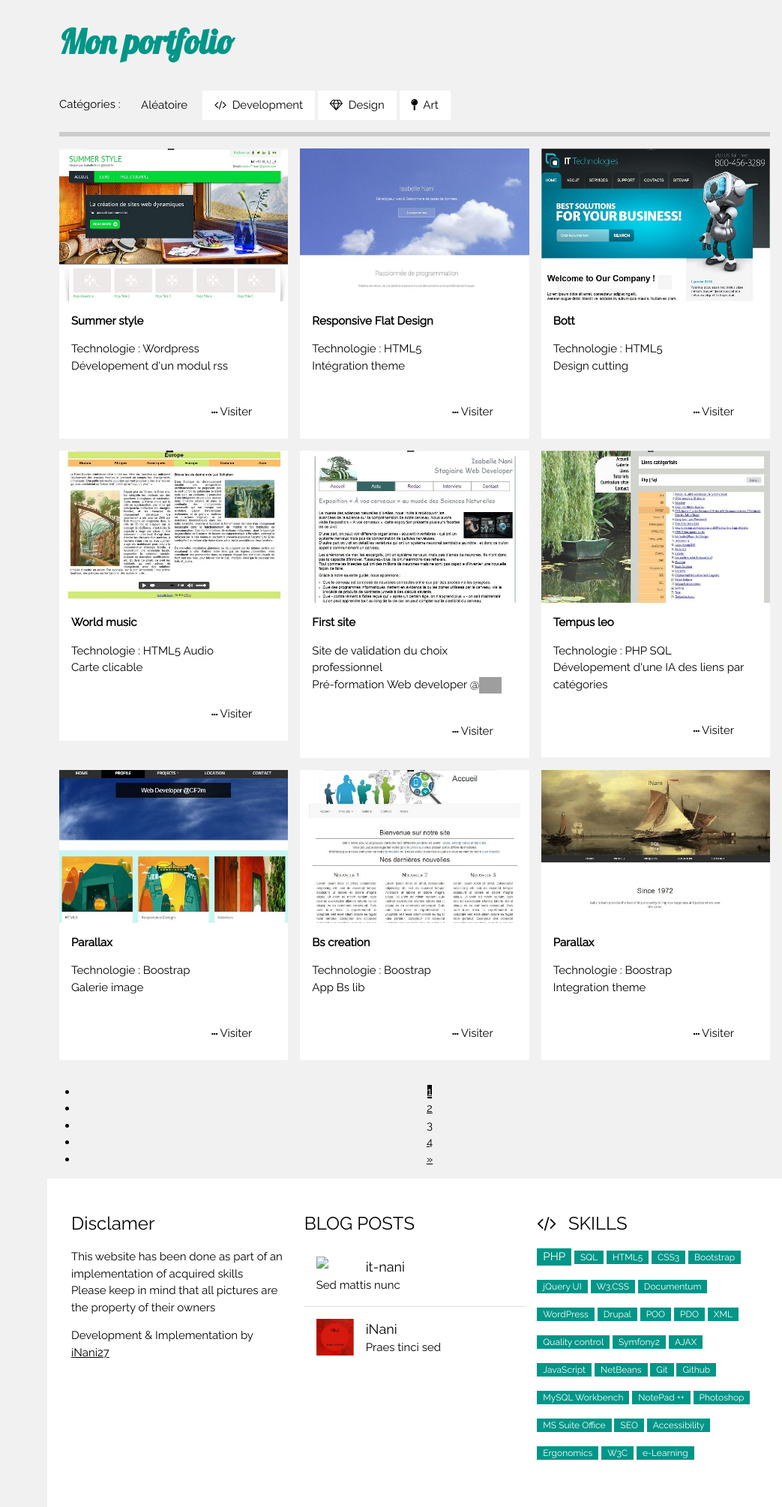
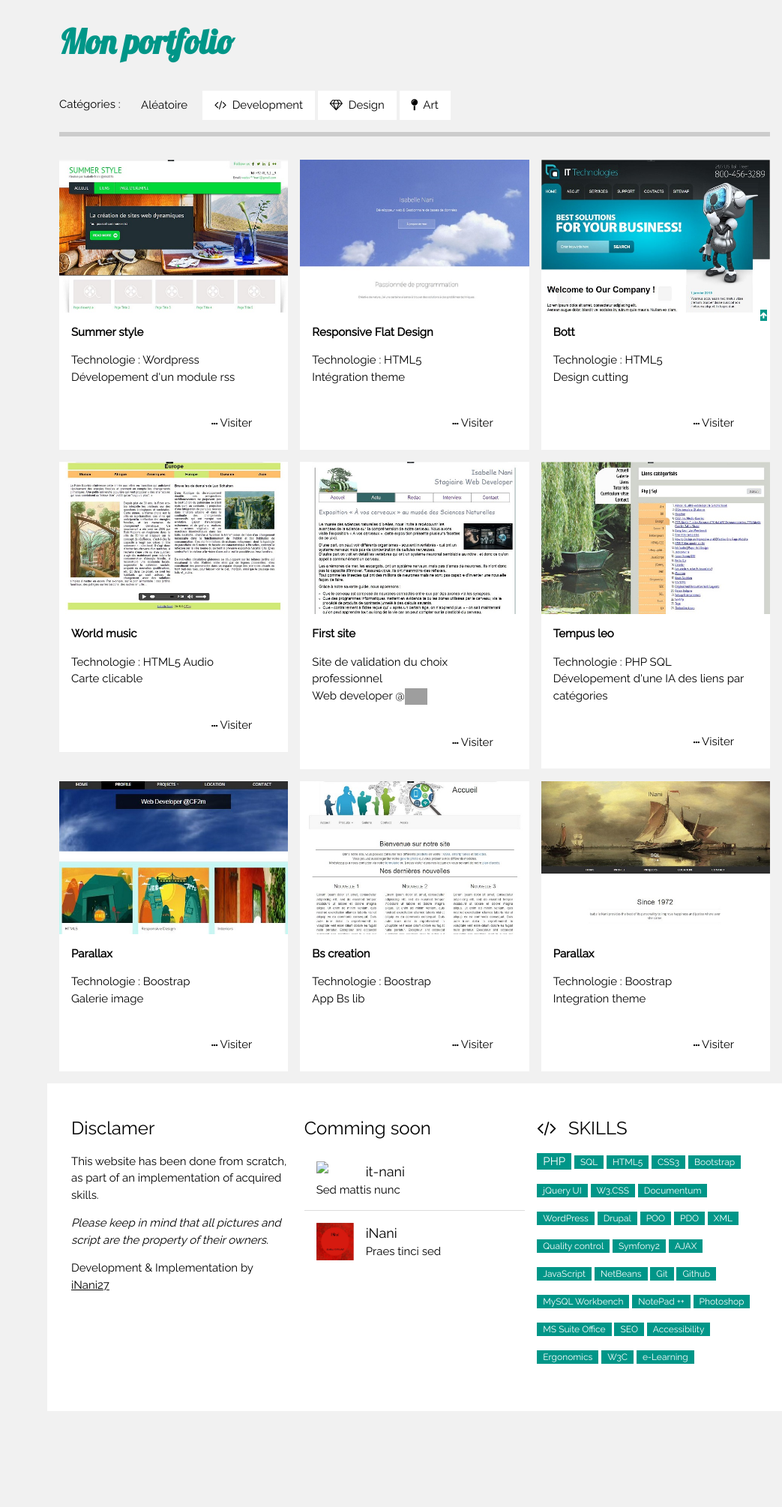
Before and after one commit to iNani27/w3-portfolio, a PHP site: page /bootstrap_theinani/w3/index.php in a window 1280 px wide. Shown: the part 369-2379 px from the top of the page at 75% size, without its empty margins (237-1280 px from the left). After the commit the page ends 2251 px from the top, so only its background shows below. Run offline with PHP 8.4, Linux system fonts and the light colour scheme; some libraries are stand-ins or nearby versions; grey boxes are pictures that could not be loaded.

Commit message:
scrollToTop ripple effect Signed-off-by:Isabelle Nani Dev <Isabelle Nani Dev@192.168.1.2>

```diff
--- a/w3/about.php
+++ b/w3/about.php
@@ -19,7 +19,6 @@ include_once 'view/inc/meta.php';
         <!-- Header -->
         <header class="w3-container">
             <a href="#"><img src="view/img/isabelleNaniSqL.png" style="width:65px;" class="w3-circle w3-right w3-margin w3-hide-large w3-hover-opacity"></a>
-            <span id="top" title="scrollToTop"></span>
             <span class="w3-opennav w3-hide-large w3-xxlarge w3-hover-text-grey" onclick="w3_open()"><i class="fa fa-bars"></i></span>
             <h1 class="w3-animate-opacity w3-font-3 w3-text-teal w3-lobster font-effect-brick-sign"><b>Looking for PHP SQL Web Dev ?</b></h1>
             <p>I'm a proactive team player, with eyes for details, and abilities to resolve technical issues, I’m willing to develop
@@ -36,7 +35,7 @@ include_once 'view/inc/meta.php';
 
         <!-- scrollToTop -->
         <p>
-            <a href="#top" id="scrollToTop" class="w3-btn-floating w3-ripple w3-teal w3-tiny w3-right"> <i class="fa fa-arrow-up" aria-hidden="true"></i></a>
+            <a href="about.php#top" id="scrollToTop" class="w3-btn-floating w3-ripple w3-teal w3-tiny w3-right"> <i class="fa fa-arrow-up" aria-hidden="true"></i></a>
         </p>
 
         <!-- Work -->
--- a/w3/index.php
+++ b/w3/index.php
@@ -13,6 +13,8 @@ include_once 'view/inc/meta.php';
 
     <!-- !PAGE CONTENT! -->
     <div class="w3-main" style="margin-left:300px">
+        <span id="top" title="scrollToTop"></span>
+
 
         <!-- Header -->
         <header class="w3-container">
@@ -28,6 +30,16 @@ include_once 'view/inc/meta.php';
             </div>
         </header>
 
+
+        <!-- scrollToTop -->
+        <p>
+            <a href="index.php#top" id="scrollToTop" class="w3-btn-floating w3-ripple w3-teal w3-tiny w3-right"> <i class="fa fa-arrow-up" aria-hidden="true"></i></a>
+        </p>
+
+
+
+
+
         <!-- First Photo Grid-->
         <div class="w3-row-padding">
             <div class="w3-third w3-container w3-margin-bottom">
@@ -38,7 +50,7 @@ include_once 'view/inc/meta.php';
                     <p><b>Summer style</b></p>
                     <p>
                         Technologie : Wordpress<br />
-                        Dévelopement d'un modul rss
+                        Dévelopement d'un module rss
                     </p>
                     <p><a class="w3-btn w3-margin w3-right" href="http://localhost/wordpress/index.php/page-d-exemple/rss-favorite-feeds/" target="_blank" alt="Bientôt"><i class="w3-tiny fa fa-ellipsis-h"> </i> Visiter</a></p>
                 </div>
@@ -94,7 +106,7 @@ include_once 'view/inc/meta.php';
                     <p><b>First site </b></p>
 
                     <p>Site de validation du choix professionnel<br />
-                        Pré-formation Web developer @<a target="_blank" href="http://www.cf2m.be/portfolio/web1/"><img width="11%" src="http://stagiaires.cf2m.be/web2015/isabelle/prefo2014/images/logo_cf2m_small_reflect.png" alt="CF2m"></a></p>
+                        Web developer @<a target="_blank" href="http://www.cf2m.be/portfolio/web1/"><img width="11%" src="http://stagiaires.cf2m.be/web2015/isabelle/prefo2014/images/logo_cf2m_small_reflect.png" alt="CF2m"></a></p>
                     <p><a class="w3-btn w3-margin w3-right" href="http://stagiaires.cf2m.be/web2015/isabelle/prefo2014/index.html" target="_blank" alt="Bientôt"><i class="w3-tiny fa fa-ellipsis-h"> </i> Visiter</a></p>
                 </div>
             </div>
@@ -156,7 +168,7 @@ include_once 'view/inc/meta.php';
             </div>
         </div>
         <!-- Pagination -->
-        <div class="w3-center w3-padding-jumbo">
+      <!--  <div class="w3-center w3-padding-jumbo">
             <ul class="w3-pagination">
                 <li><a class="w3-black" href="#">1</a></li>
                 <li><a class="w3-hover-black" href="#">2</a></li>
@@ -165,7 +177,7 @@ include_once 'view/inc/meta.php';
                 <li><a class="w3-hover-black" href="#">»</a></li>
             </ul>
         </div>
-
+-->
         <!-- Footer - begin -->
         <?php
         include_once 'view/inc/footer.php';
--- a/w3/view/css/styles.css
+++ b/w3/view/css/styles.css
@@ -16,3 +16,5 @@ html,body,h1,h2,h3,h4,h5 {font-family: "Raleway", sans-serif}
     font-size:3em;
 }
 .w3-letter-spacing{ letter-spacing: 2px;}
+
+a#scrollToTop{position: fixed; right: 20px; bottom: 3px; z-index: 1;}
--- a/w3/view/inc/footer.php
+++ b/w3/view/inc/footer.php
@@ -3,14 +3,14 @@
     <div class="w3-row-padding">
         <div class="w3-third">
             <h3>Disclamer</h3>
-                    <p>This website has been done as part of an implementation of acquired skills<br />
-                        Please keep in mind that all pictures are the property of their owners
+            <p>This website has been done from scratch, as part of an implementation of acquired skills.</p>
+            <p><em>Please keep in mind that all pictures and script are the property of their owners.</em>
             </p>
             <p>Development & Implementation by <a href="https://github.com/iNani27" target="_blank">iNani27</a></p>
         </div>
 
         <div class="w3-third">
-                    <h3>BLOG POSTS</h3>
+            <h3>Comming soon</h3>
             <ul class="w3-ul w3-hoverable">
                 <li class="w3-padding-16">
                     <img src="view/img/favicon.ico" class="w3-left w3-margin-right" style="width:50px">
```
Lines whose indentation alone changed are shown as unchanged.
